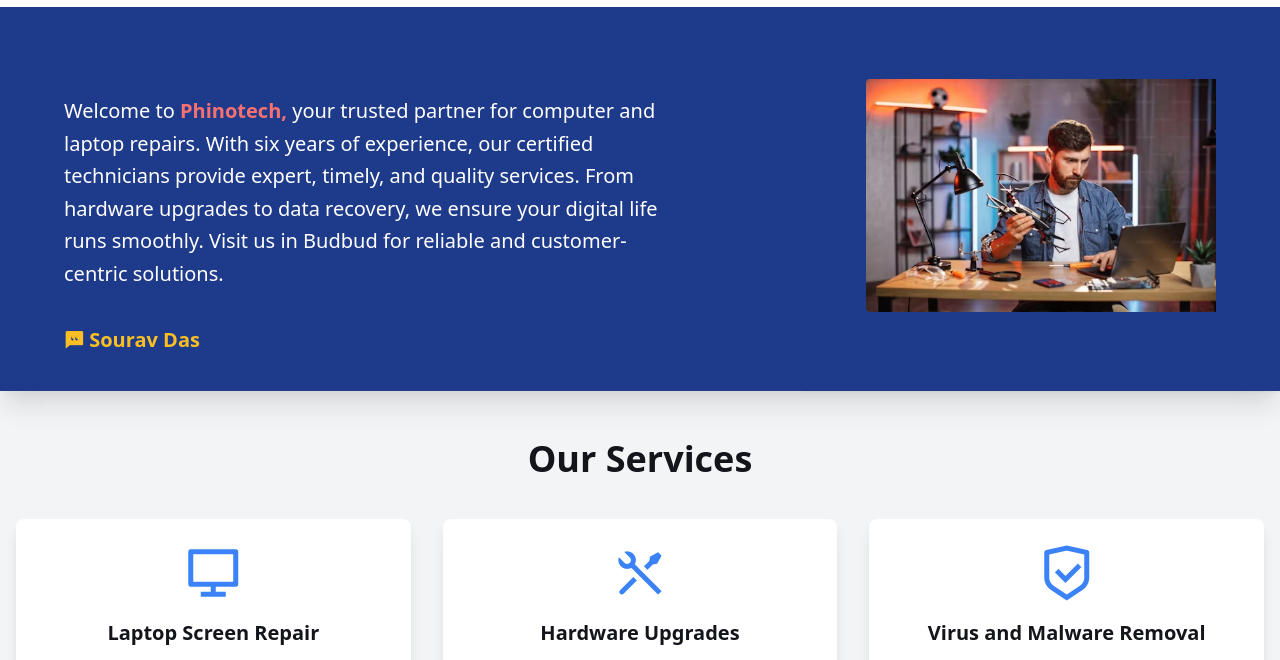
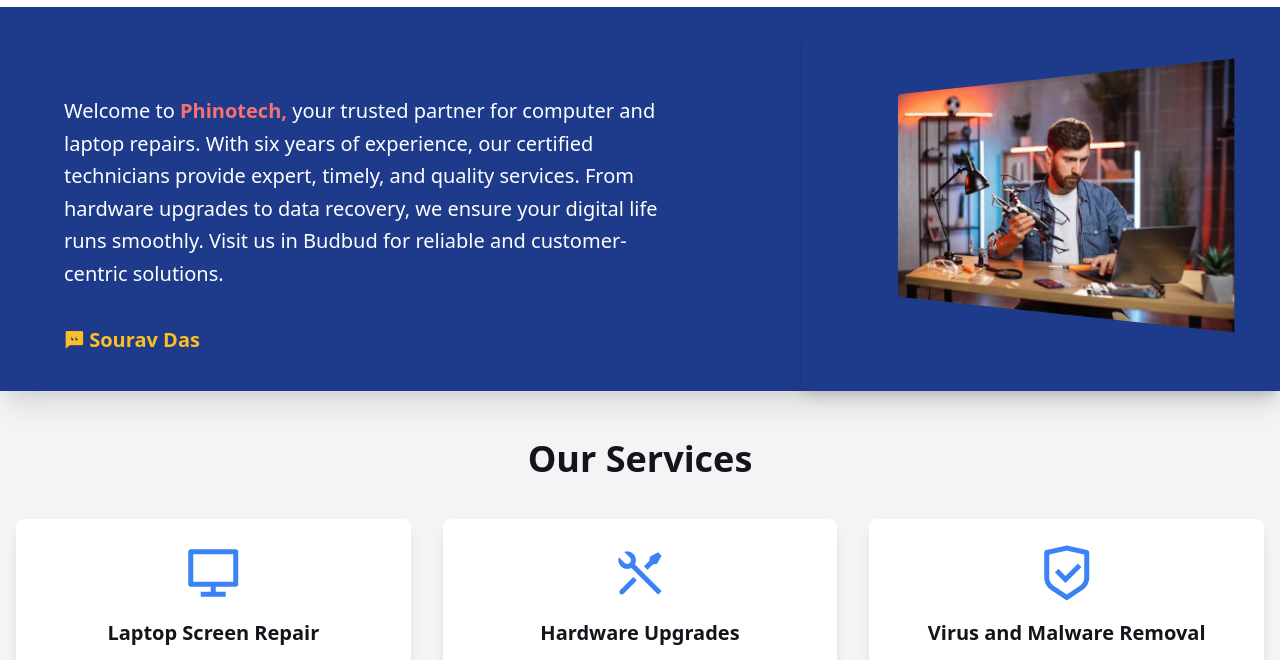
Before and after one commit to sa001gar/Phinotech, a plain HTML site: page index.html in a window 1280 px wide. Shown: the part 63-723 px from the top of the page. Drawn offline with nearby package versions, Linux system fonts and the light colour scheme; a web font is replaced by a local one.

Commit message:
Adding some features

```diff
--- a/index.html
+++ b/index.html
@@ -20,7 +20,22 @@
     crossorigin="anonymous"
     referrerpolicy="no-referrer"
   />
-
+  <style>
+    #hero-image-container {
+      perspective: 400px;
+    }
+    #hero-image {
+      transform: rotateY(-20deg);
+    }
+    @media (max-width: 640px) {
+      #hero-image-container {
+        perspective: none;
+      }
+      #hero-image {
+        transform: none;
+      }
+    }
+  </style>
 </head>
 
 <body class="bg-gray-100 h-screen">
@@ -81,15 +96,17 @@
       class="bg-blue-900 w-full h-auto sm:h-96 flex flex-col sm:flex-row-reverse sm:gap-12 shadow-xl relative"
     >
       <div
-        class="w-full sm:w-5/12 sm:mt-6 sm:ml-10 sm:p-6 sm:pt-12 shadow-sm"
+        class="w-full sm:w-5/12 sm:mt-6 sm:ml-10 sm:p-6 sm:pt-12 shadow-lg drop-shadow-xl"
       >
-        <img
+      <div id="hero-image-container">
+        <img id="hero-image"
           src="media/laptop-repair.png"
           class="rounded-l mx-auto"
           width="350px"
           alt="Laptop Repair"
           tooltip="Laptop Repair"
         />
+      </div>
       </div>
       <div
         class="text-white max-w-full mt-4 text-balance mx-2 px-2 sm:w-7/12 sm:mt-6 sm:ml-10 sm:p-6 sm:pt-16 sm:leading-relaxed font-sans"
```
